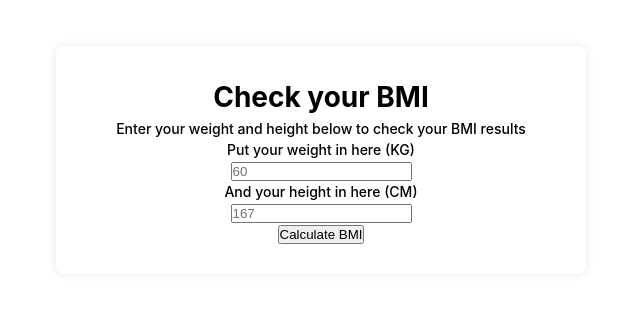
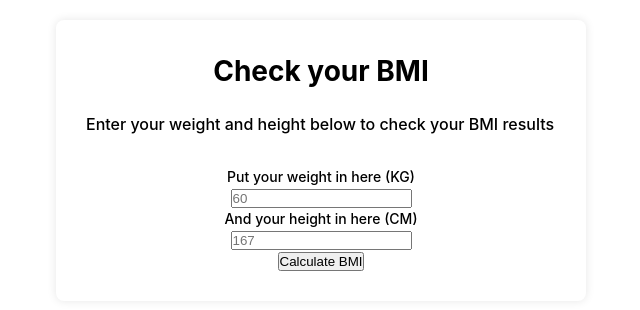
Before and after one commit to dwikarunia0001/bmi-calculator-pi-25, a plain HTML site: page index.html in a window 1280 px wide. Shown: the part 240-550 px from the top of the page, without its empty margins (319-959 px from the left). Drawn offline with Linux system fonts and the light colour scheme.

Commit message:
styling calculator title

```diff
--- a/style.css
+++ b/style.css
@@ -23,3 +23,17 @@ body {
     box-shadow: 0 0 10px rgba(0, 0, 0, 0.1);
     text-align: center;
 }
+
+.bmi-title {
+  margin-bottom: 30px;
+}
+
+.bmi-title h1 {
+  margin-bottom: 20px;
+}
+
+.bmi-title p {
+  text-align: left;
+  font-size: 16px;
+  font-weight: 500;
+}
```
